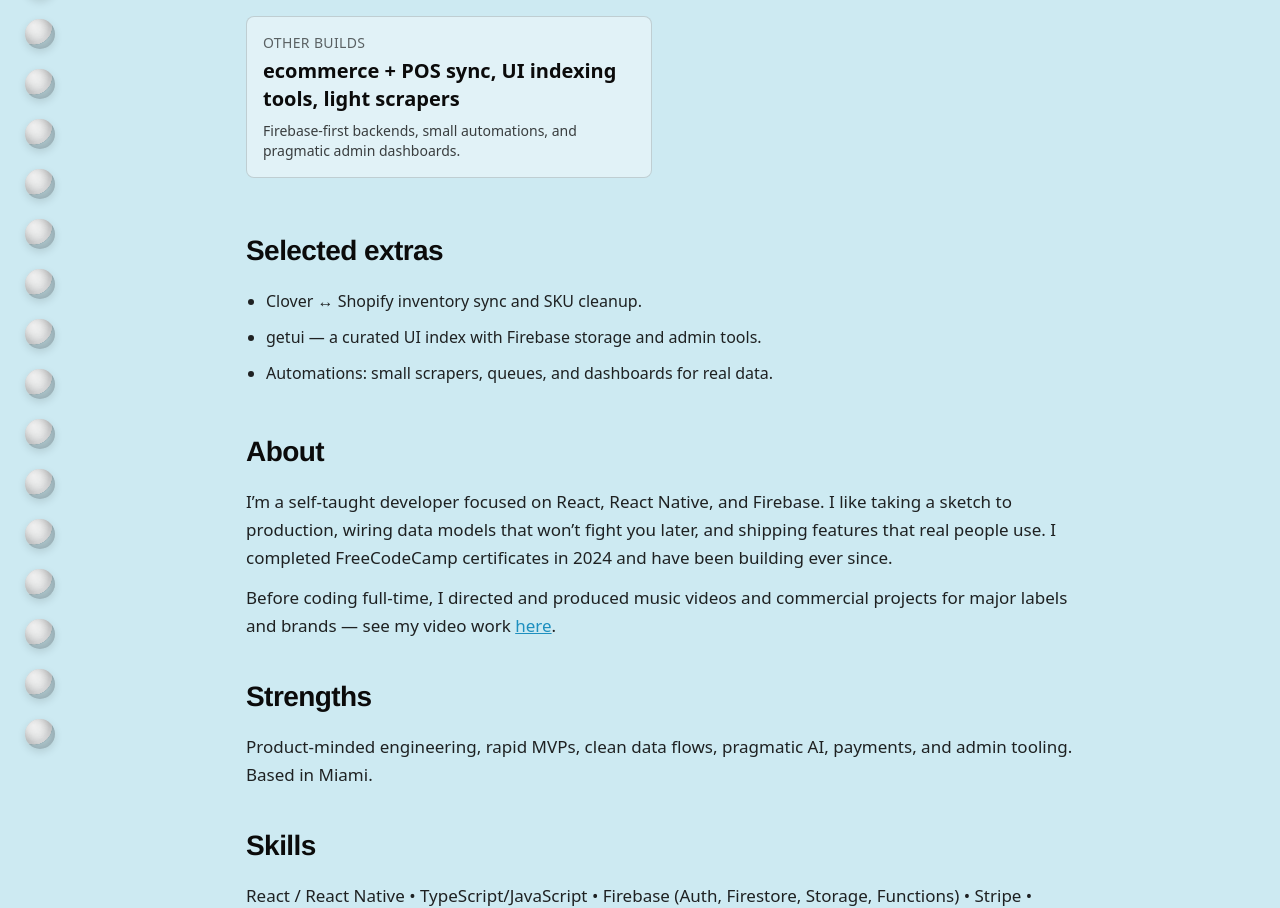
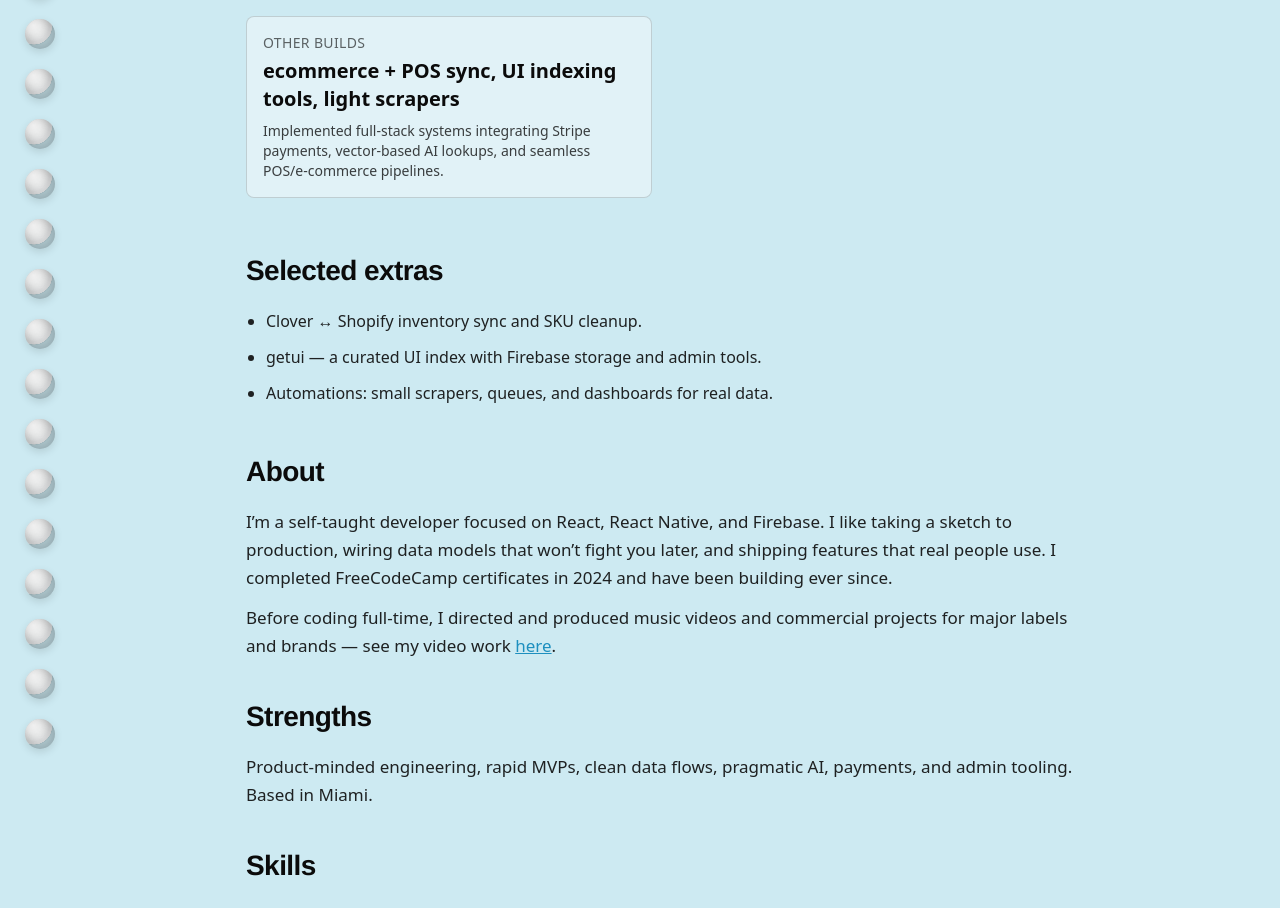
Before and after one commit to jochisaca/jochi.dev, a Next.js app: page / in a window 1280 px wide. Shown: the part 943-1851 px from the top of the page. Built offline with nearby package versions, Linux system fonts and the light colour scheme.

Commit message:
Update work-grid.tsx

```diff
--- a/components/work-grid.tsx
+++ b/components/work-grid.tsx
@@ -27,7 +27,7 @@ export function WorkGrid() {
         <div className="text-sm uppercase tracking-wide text-black/60">Other builds</div>
         <h3 className="mt-1 text-xl font-bold">ecommerce + POS sync, UI indexing tools, light scrapers</h3>
         <p className="mt-2 text-sm text-black/75">
-          Firebase-first backends, small automations, and pragmatic admin dashboards.
+          Implemented full-stack systems integrating Stripe payments, vector-based AI lookups, and seamless POS/e-commerce pipelines.
         </p>
       </div>
     </div>
```
